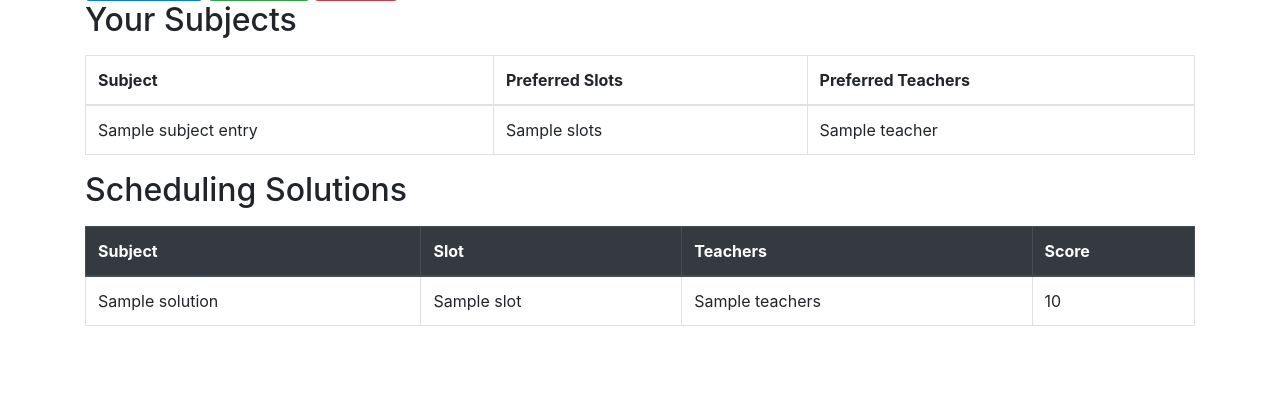
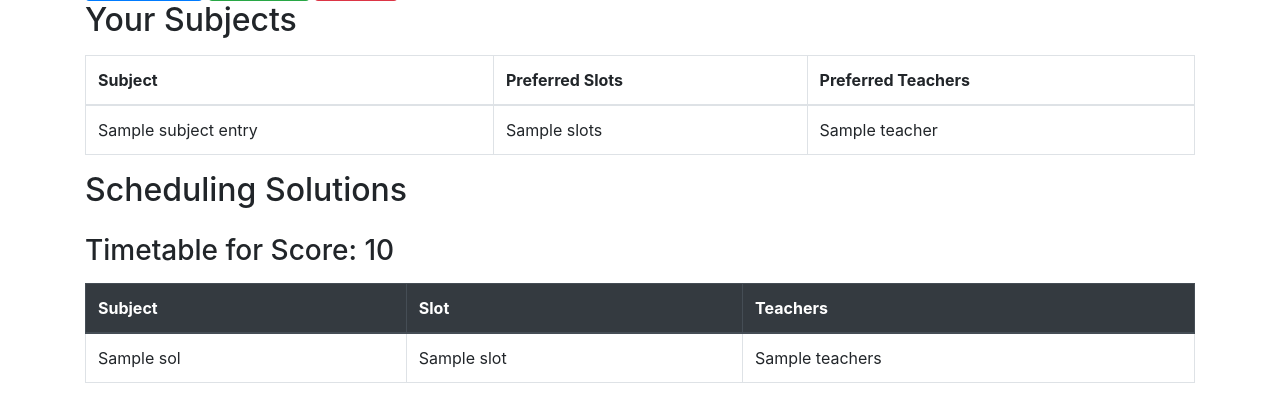
Before and after one commit to SarupaVL/FFCS_Sort_Scene, a Django app: template Web/t1/home/templates/bck1.html in a window 1280 px wide. Shown: the part 399-800 px from the top of the page. Run offline with Django 5.2, Linux system fonts and the light colour scheme; the template is opened without the code that fills it: most values are stand-ins (such as "Sample title", 1, 10 or a date in 2020); some libraries are stand-ins or nearby versions.

Commit message:
Sorted tables

```diff
--- a/Web/t1/home/templates/bck1.html
+++ b/Web/t1/home/templates/bck1.html
@@ -25,7 +25,6 @@
             </div>
             <button type="submit" class="btn btn-primary">Add Subject</button>
             <button type="submit" name="submit" id="submit-all" class="btn btn-success">Submit All</button>
-            <!-- Add the refresh button -->
             <button type="submit" name="refresh" class="btn btn-danger">Refresh</button>
         </form>
 
@@ -36,7 +35,7 @@
                 <tr>
                     <th>Subject</th>
                     <th>Preferred Slots</th>
-                    <th>Preferred Teachers</th>  <!-- New column for teachers -->
+                    <th>Preferred Teachers</th>
                 </tr>
             </thead>
             <tbody>
@@ -44,8 +43,8 @@
                     {% for subject, details in subject_entry.items %}
                     <tr>
                         <td>{{ subject }}</td>
-                        <td>{{ details.slots }}</td> <!-- Accessing slots -->
-                        <td>{{ details.teachers|join:", " }}</td> <!-- Accessing teachers -->
+                        <td>{{ details.slots }}</td>
+                        <td>{{ details.teachers|join:", " }}</td>
                     </tr>
                     {% endfor %}
                 {% endfor %}
@@ -57,26 +56,35 @@
 
         {% if solutions %}
         <h2>Scheduling Solutions</h2>
+        {% with last_score=None %}
+            {% for solution in solutions %}
+                {% if last_score != solution.Score %}
+                    <div class="mt-4">
+                        <h3>Timetable for Score: {{ solution.Score }}</h3>
                         <table class="table table-bordered table-hover mt-3">
                             <thead class="thead-dark">
                                 <tr>
                                     <th>Subject</th>
                                     <th>Slot</th>
                                     <th>Teachers</th>
-                    <th>Score</th>
                                 </tr>
                             </thead>
                             <tbody>
-                {% for solution in solutions %}
+                                {% for sol in solution.Timetable %}
                                     <tr>
-                    <td>{{ solution.subject }}</td>
-                    <td>{{ solution.slot }}</td>
-                    <td>{{ solution.teachers }}</td>
-                    <td>{{ solution.Score }}</td>
+                                        <td>{{ sol.subject }}</td>
+                                        <td>{{ sol.slot }}</td>
+                                        <td>{{ sol.teachers }}</td>
                                     </tr>
                                 {% endfor %}
                             </tbody>
                         </table>
+                    </div>
+                    {% with last_score=solution.Score %}
+                    {% endwith %}
+                {% endif %}
+            {% endfor %}
+        {% endwith %}
         {% else %}
         <p>No solutions available.</p>
         {% endif %}
```
Also changed, not shown: Web/t1/home/solver.py (+12 -4 lines). Lines whose indentation alone changed are shown as unchanged.
